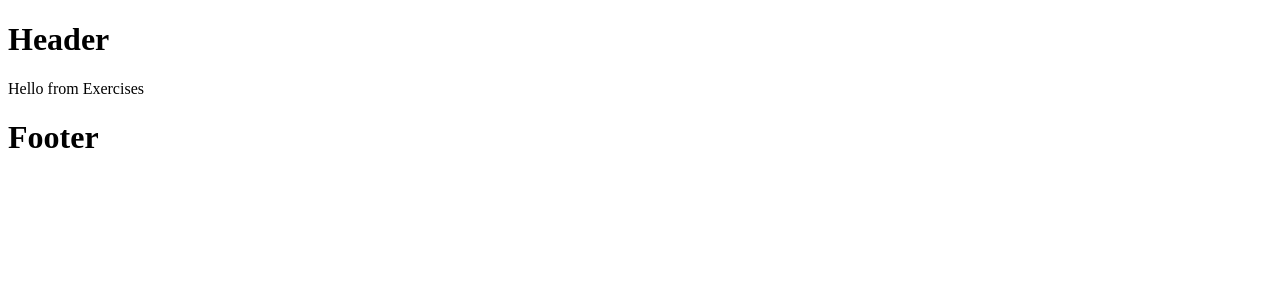
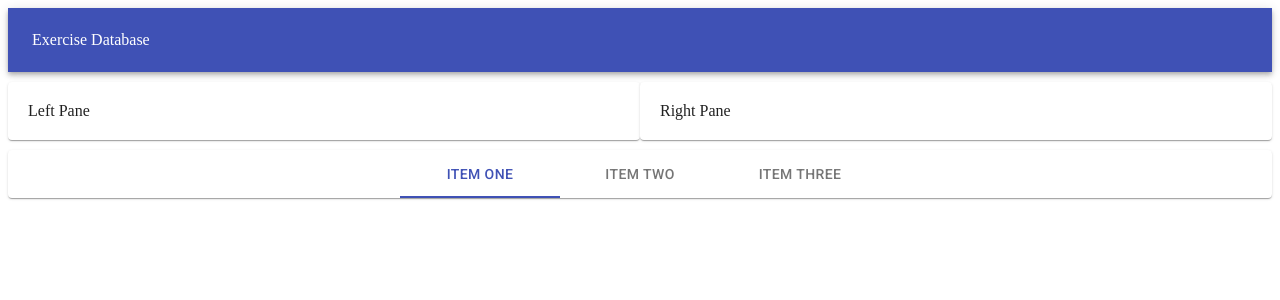
Before and after one commit to dahye-han/TIL, a React (Create React App) app in the folder front/CSS/MD/practice/: page / in a window 1280 px wide. Shown: the top 300 px of the page. Built offline with nearby package versions, Linux system fonts and the light colour scheme.

Commit message:
material design

```diff
--- a/front/CSS/MD/practice/package.json
+++ b/front/CSS/MD/practice/package.json
@@ -8,6 +8,7 @@
     "@testing-library/jest-dom": "^5.12.0",
     "@testing-library/react": "^11.2.6",
     "@testing-library/user-event": "^12.8.3",
+    "material-ui": "^0.20.2",
     "react": "^17.0.2",
     "react-dom": "^17.0.2",
     "react-scripts": "4.0.3",
--- /dev/null
+++ b/front/CSS/MD/practice/src/Components/Exercises/LeftPane.js
@@ -0,0 +1,7 @@
+import React from 'react';
+import Paper from '@material-ui/core/Paper';
+
+export default ({ styles }) =>
+    <Paper style={styles.Paper}>
+        Left Pane
+    </Paper>
--- /dev/null
+++ b/front/CSS/MD/practice/src/Components/Exercises/RightPane.js
@@ -0,0 +1,7 @@
+import React from 'react';
+import Paper from '@material-ui/core/Paper';
+
+export default ({ styles }) =>
+    <Paper style={styles.Paper}>
+        Right Pane
+    </Paper>
--- a/front/CSS/MD/practice/src/Components/Exercises/index.js
+++ b/front/CSS/MD/practice/src/Components/Exercises/index.js
@@ -1,6 +1,18 @@
 import React from 'react';
+import Grid from '@material-ui/core/Grid';
+import LeftPane from './LeftPane';
+import RightPane from './RightPane';
+
+const styles = {
+    Paper : { padding: 20, marginTop: 10, marginBottom: 10}
+}
 
 export default props =>
-    <div>
-        Hello from Exercises
-    </div>
+    <Grid container>
+        <Grid item sm>
+            <LeftPane styles={styles} />
+        </Grid>
+        <Grid item sm>
+            <RightPane styles={styles} />
+        </Grid>
+    </Grid>
--- a/front/CSS/MD/practice/src/Components/Layouts/Footer.js
+++ b/front/CSS/MD/practice/src/Components/Layouts/Footer.js
@@ -1,6 +1,18 @@
 import React from 'react';
+import Paper from '@material-ui/core/Paper';
+import Tabs from '@material-ui/core/Tabs';
+import Tab from '@material-ui/core/Tab';
 
 export default props =>
-    <div>
-        <h1>Footer</h1>
-    </div>
+    <Paper>
+        <Tabs
+        value={0}
+        indicatorColor="primary"
+        textColor="primary"
+        centered
+        >
+            <Tab label="Item One" />
+            <Tab label="Item Two" />
+            <Tab label="Item Three" />
+        </Tabs>
+    </Paper>
--- a/front/CSS/MD/practice/src/Components/Layouts/Header.js
+++ b/front/CSS/MD/practice/src/Components/Layouts/Header.js
@@ -1,6 +1,13 @@
 import React from 'react';
+import AppBar from '@material-ui/core/AppBar';
+import Toolbar from '@material-ui/core/Toolbar';
+import Typography from '@material-ui/core/Typography';
 
 export default props =>
-    <div>
-        <h1>Header</h1>
-    </div>
+    <AppBar position="static">
+        <Toolbar>
+            <Typography variant="headline" color="inherit">
+                Exercise Database
+            </Typography>
+        </Toolbar>
+    </AppBar>
```
Also changed, not shown: 1 other file (tests, documents, lock files or other folders).
